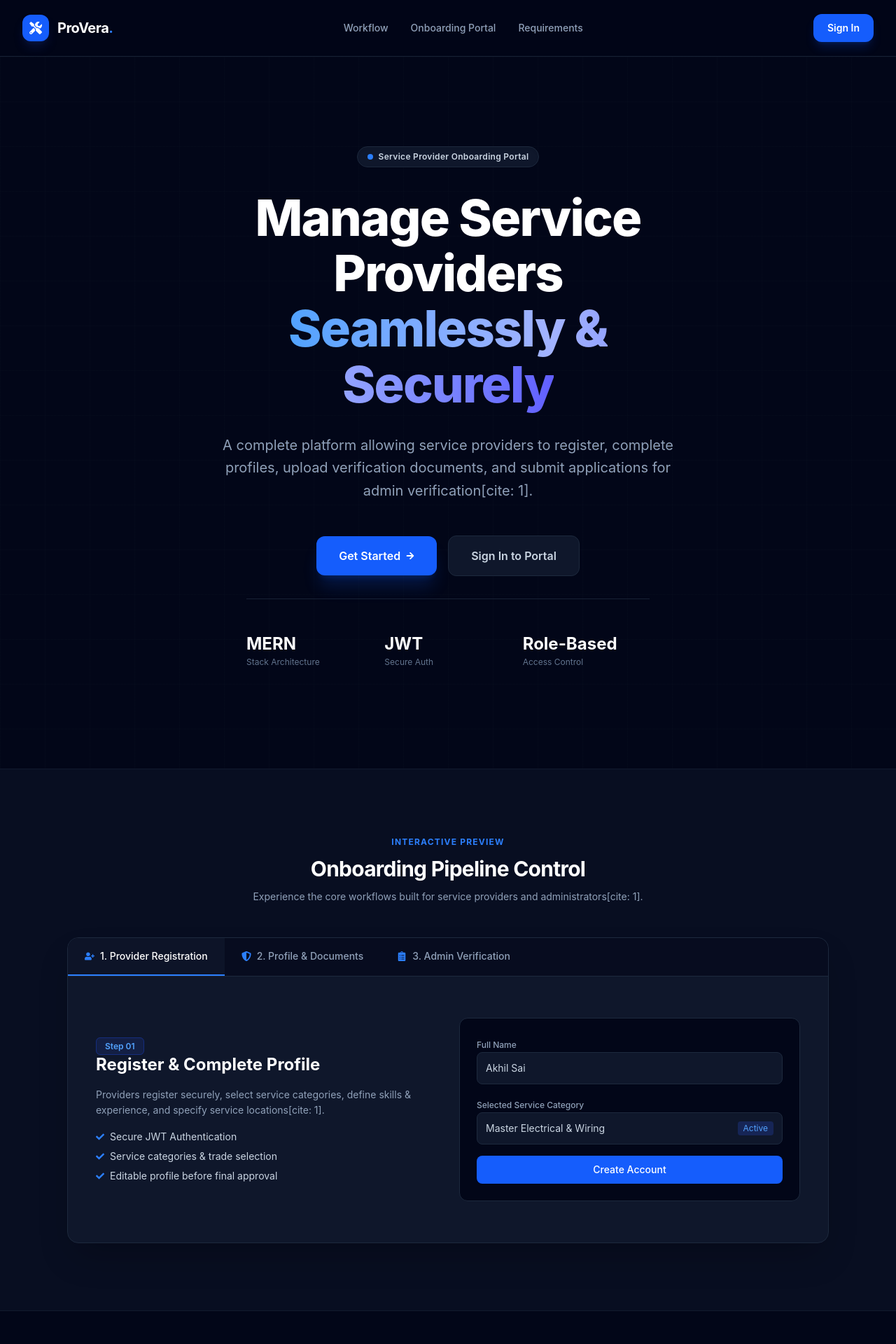
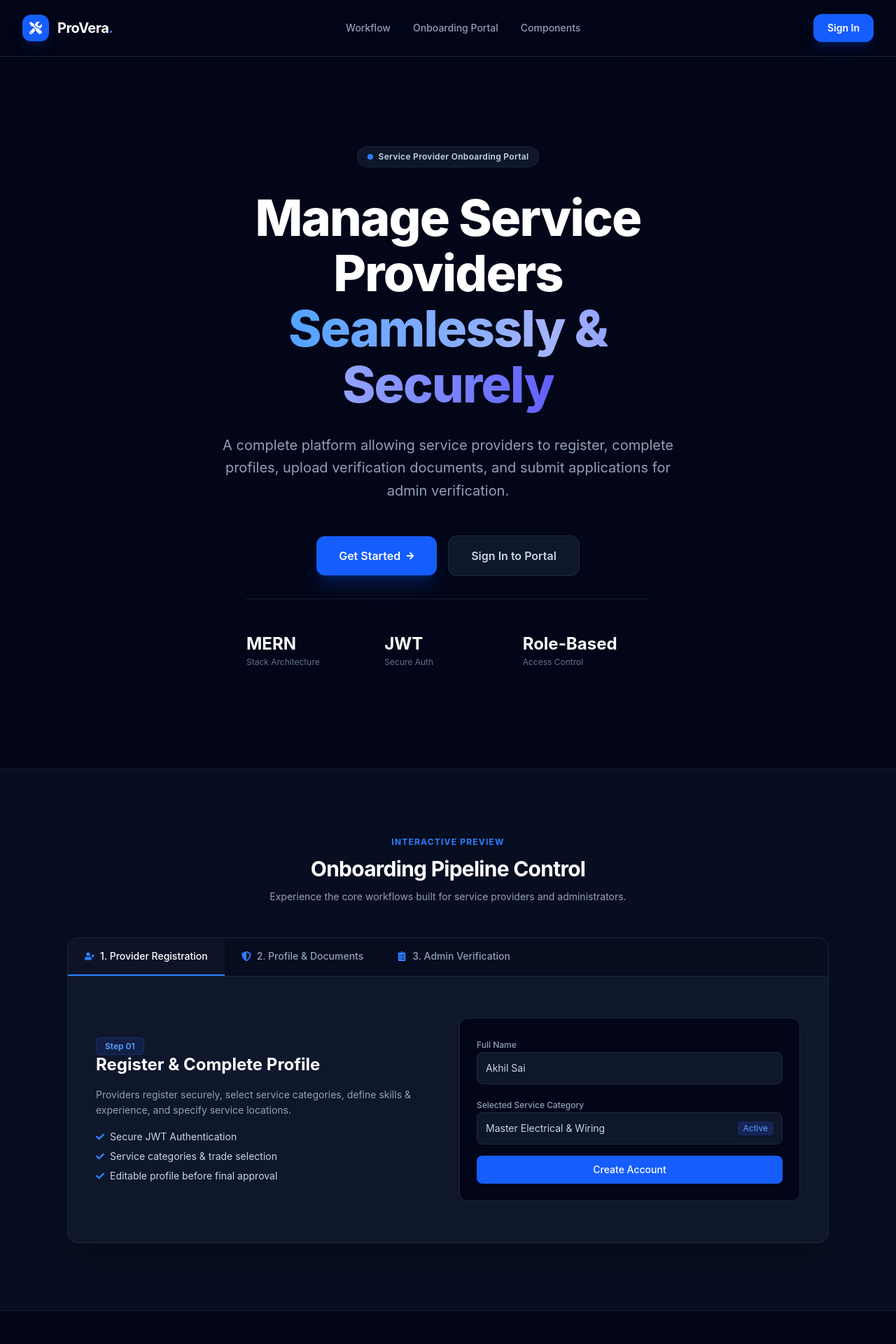
Before and after one commit to Code-Akhilsai/ProVera, a React (Vite) app in the folder frontend/: page / in a window 1280 px wide. Shown: the top 1920 px of the page at 70% size. Built offline with nearby package versions, Linux system fonts and the light colour scheme.

Commit message:
Replace 'Requirements' with 'Components' in Home.jsx

```diff
--- a/frontend/src/Pages/Home.jsx
+++ b/frontend/src/Pages/Home.jsx
@@ -51,7 +51,7 @@ export default function Home() {
               href="#requirements"
               className="hover:text-white transition-colors"
             >
-              Requirements
+               Components
             </a>
           </nav>
 
@@ -99,7 +99,7 @@ export default function Home() {
               onClick={() => setMobileMenuOpen(false)}
               className="block py-2 text-slate-300 font-medium"
             >
-              Requirements
+              Components
             </a>
             <div className="pt-4 flex flex-col space-y-2">
               <button
@@ -134,7 +134,7 @@ export default function Home() {
             <p className="text-lg sm:text-xl text-slate-400 max-w-2xl mx-auto leading-relaxed">
               A complete platform allowing service providers to register,
               complete profiles, upload verification documents, and submit
-              applications for admin verification[cite: 1].
+              applications for admin verification.
             </p>
 
             <div className="flex flex-col sm:flex-row items-center justify-center space-y-3 sm:space-y-0 sm:space-x-4 pt-4">
@@ -186,7 +186,7 @@ export default function Home() {
             </h3>
             <p className="text-slate-400 text-sm">
               Experience the core workflows built for service providers and
-              administrators[cite: 1].
+              administrators.
             </p>
           </div>
 
@@ -228,7 +228,7 @@ export default function Home() {
                     <p className="text-slate-400 text-sm leading-relaxed">
                       Providers register securely, select service categories,
                       define skills & experience, and specify service
-                      locations[cite: 1].
+                      locations.
                     </p>
                     <ul className="space-y-2 text-sm text-slate-300">
                       <li className="flex items-center space-x-2">
```
